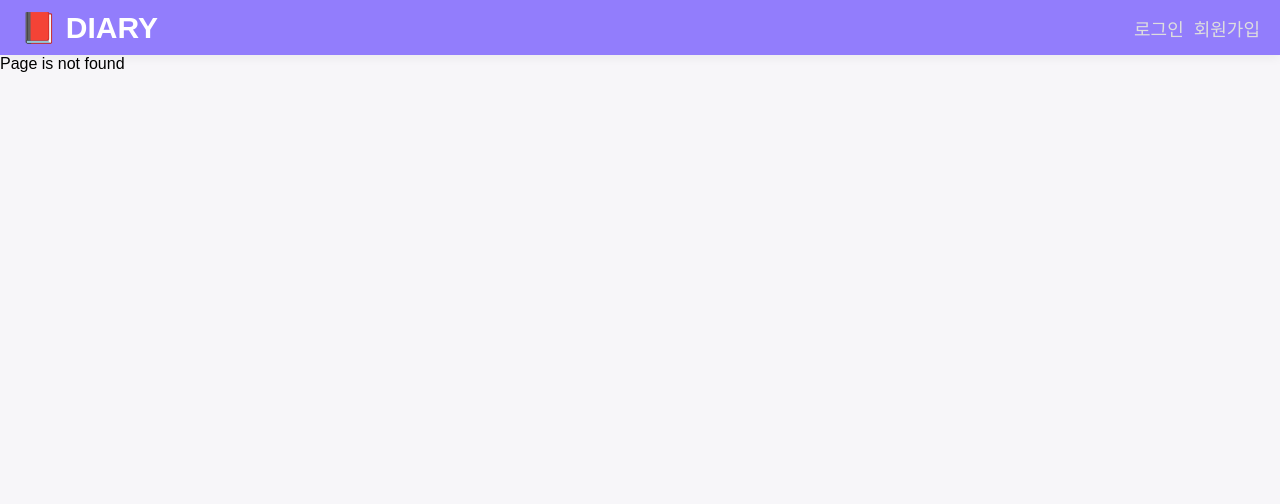
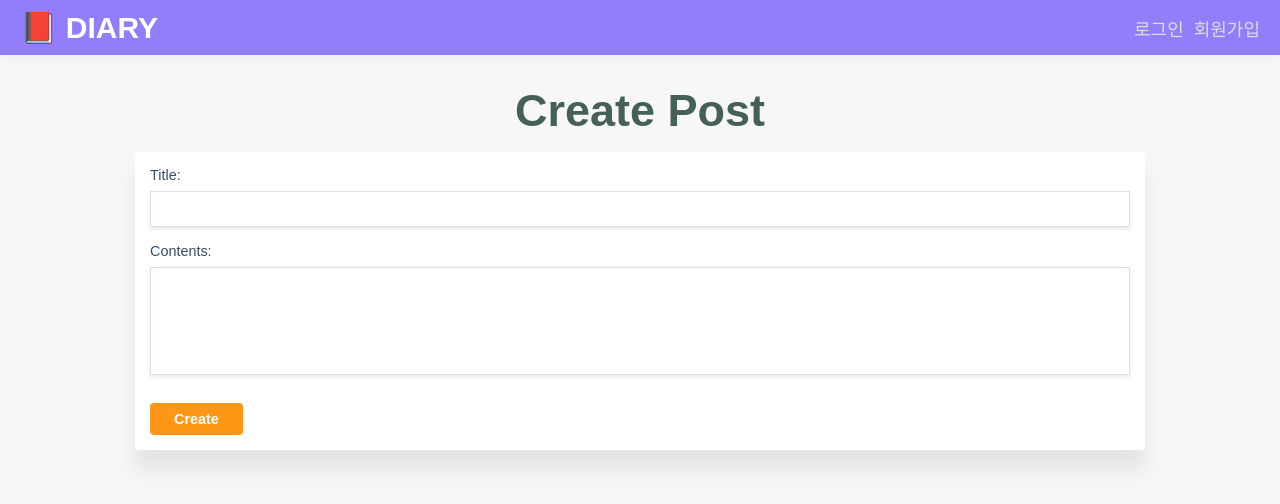
Before and after one commit to Karmantez/VueRestarting, a Vue app in the folder vue-diary-frontend/: page /add in a window 1280 px wide. Before the commit this address had no page. Shown: the top 504 px of the page. Built offline with nearby package versions, Linux system fonts and the light colour scheme; a web font is replaced by a local one.

Commit message:
implement add post function
post 작성 기능을 구현하였습니다.
아직 삭제/수정 기능은 미구현 상태입니다.

```diff
--- a/vue-diary-frontend/public/index.html
+++ b/vue-diary-frontend/public/index.html
@@ -7,6 +7,7 @@
     <link rel="icon" href="<%= BASE_URL %>favicon.ico">
     <link rel="preconnect" href="https://fonts.gstatic.com">
     <link href="https://fonts.googleapis.com/css2?family=Sunflower:wght@300&display=swap" rel="stylesheet">
+    <link href="https://unpkg.com/ionicons@4.5.5/dist/css/ionicons.min.css" rel="stylesheet">
     <title><%= htmlWebpackPlugin.options.title %></title>
   </head>
   <body>
--- a/vue-diary-frontend/src/api/index.js
+++ b/vue-diary-frontend/src/api/index.js
@@ -39,4 +39,13 @@ const fetchPosts = () => {
   return instance.get('posts');
 };
 
-export { registerUser, loginUser, fetchPosts };
+/**
+ * 학습 노트 데이터를 생성하는 API
+ * @param {*} postData
+ * @returns
+ */
+const createPost = postData => {
+  return instance.post('posts', postData);
+};
+
+export { registerUser, loginUser, fetchPosts, createPost };
--- /dev/null
+++ b/vue-diary-frontend/src/components/posts/PostAddForm.vue
@@ -0,0 +1,63 @@
+<template>
+  <div class="contents">
+    <h1 class="page-header">Create Post</h1>
+    <div class="form-wrapper">
+      <form class="form" @submit.prevent="submitForm">
+        <div>
+          <label for="title">Title: </label>
+          <input id="title" type="text" v-model="title" />
+        </div>
+        <div>
+          <label for="contents">Contents: </label>
+          <textarea id="contents" type="text" rows="5" v-model="contents" />
+          <p v-if="!isContentsValid" class="validation-text warning">
+            Contents length must be less then 500
+          </p>
+        </div>
+        <button type="submit" class="btn">Create</button>
+      </form>
+      <p class="log">
+        {{ logMessage }}
+      </p>
+    </div>
+  </div>
+</template>
+
+<script>
+import { createPost } from '@/api';
+
+export default {
+  data() {
+    return {
+      title: '',
+      contents: '',
+      logMessage: '',
+    };
+  },
+  computed: {
+    isContentsValid() {
+      return this.contents.length <= 500;
+    },
+  },
+  methods: {
+    async submitForm() {
+      try {
+        const response = await createPost({ title: this.title, contents: this.contents });
+        console.log(response);
+      } catch (error) {
+        this.logMessage = error.response.data.message;
+      }
+    },
+  },
+};
+</script>
+
+<style scoped>
+.form-wrapper .form {
+  width: 100%;
+}
+
+.btn {
+  color: #fff;
+}
+</style>
--- a/vue-diary-frontend/src/css/common.css
+++ b/vue-diary-frontend/src/css/common.css
@@ -170,3 +170,18 @@ a:hover {
 .ion-md-create {
 	padding-left: 0.1rem;
 }
+.create-button {
+	width: 60px;
+	height: 60px;
+	border-radius: 50%;
+	position: fixed;
+	right: 20px;
+	bottom: 70px;
+	display: flex;
+	align-items: center;
+	justify-content: center;
+	color: white;
+	box-shadow: 0px 5px 10px rgba(0, 0, 0, 0.1);
+	background: #fe9616;
+	border: 3px solid white;
+}
--- a/vue-diary-frontend/src/router/index.js
+++ b/vue-diary-frontend/src/router/index.js
@@ -21,6 +21,10 @@ const routes = [
     component: () => import('@/views/MainPage.vue'),
   },
   {
+    path: '/add',
+    component: () => import('@/views/PostAddPage.vue'),
+  },
+  {
     path: '*',
     component: () => import('@/views/NotFoundPage.vue'),
   },
--- a/vue-diary-frontend/src/utils/cookies.js
+++ b/vue-diary-frontend/src/utils/cookies.js
@@ -7,15 +7,27 @@ function saveUserToCookie(value) {
 }
 
 function getAuthFromCookie() {
-  return document.cookie.replace(/(?:(?:^|.*;\s*)til_auth\s*=\s*([^;]*).*$)|^.*$/, '$1');
+  return document.cookie.replace(
+    /(?:(?:^|.*;\s*)til_auth\s*=\s*([^;]*).*$)|^.*$/,
+    '$1',
+  );
 }
 
 function getUserFromCookie() {
-  return document.cookie.replace(/(?:(?:^|.*;\s*)til_user\s*=\s*([^;]*).*$)|^.*$/, '$1');
+  return document.cookie.replace(
+    /(?:(?:^|.*;\s*)til_user\s*=\s*([^;]*).*$)|^.*$/,
+    '$1',
+  );
 }
 
 function deleteCookie(value) {
   document.cookie = `${value}=; expires=Thu, 01 Jan 1970 00:00:01 GMT;`;
 }
 
-export { saveAuthToCookie, saveUserToCookie, getAuthFromCookie, getUserFromCookie, deleteCookie };
+export {
+  saveAuthToCookie,
+  saveUserToCookie,
+  getAuthFromCookie,
+  getUserFromCookie,
+  deleteCookie,
+};
--- a/vue-diary-frontend/src/views/MainPage.vue
+++ b/vue-diary-frontend/src/views/MainPage.vue
@@ -12,6 +12,9 @@
         ></PostListItem>
       </ul>
     </div>
+    <router-link to="/add" class="create-button">
+      <i class="ion-md-add"></i>
+    </router-link>
   </div>
 </template>
 
--- /dev/null
+++ b/vue-diary-frontend/src/views/PostAddPage.vue
@@ -0,0 +1,16 @@
+<template>
+  <div class="form-container">
+    <PostAddForm></PostAddForm>
+  </div>
+</template>
+
+<script>
+import PostAddForm from '@/components/posts/PostAddForm';
+export default {
+  components: {
+    PostAddForm,
+  },
+};
+</script>
+
+<style></style>
```
